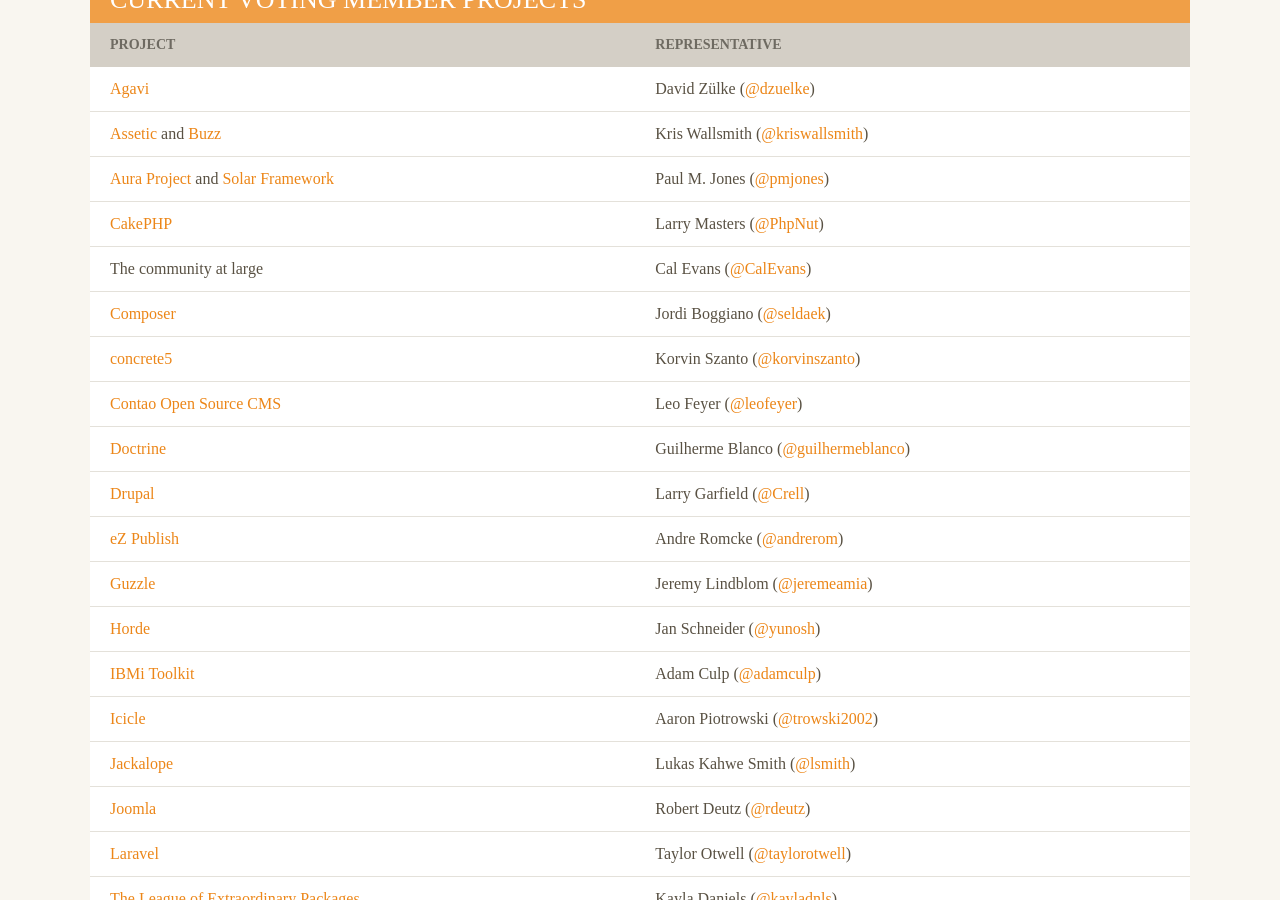
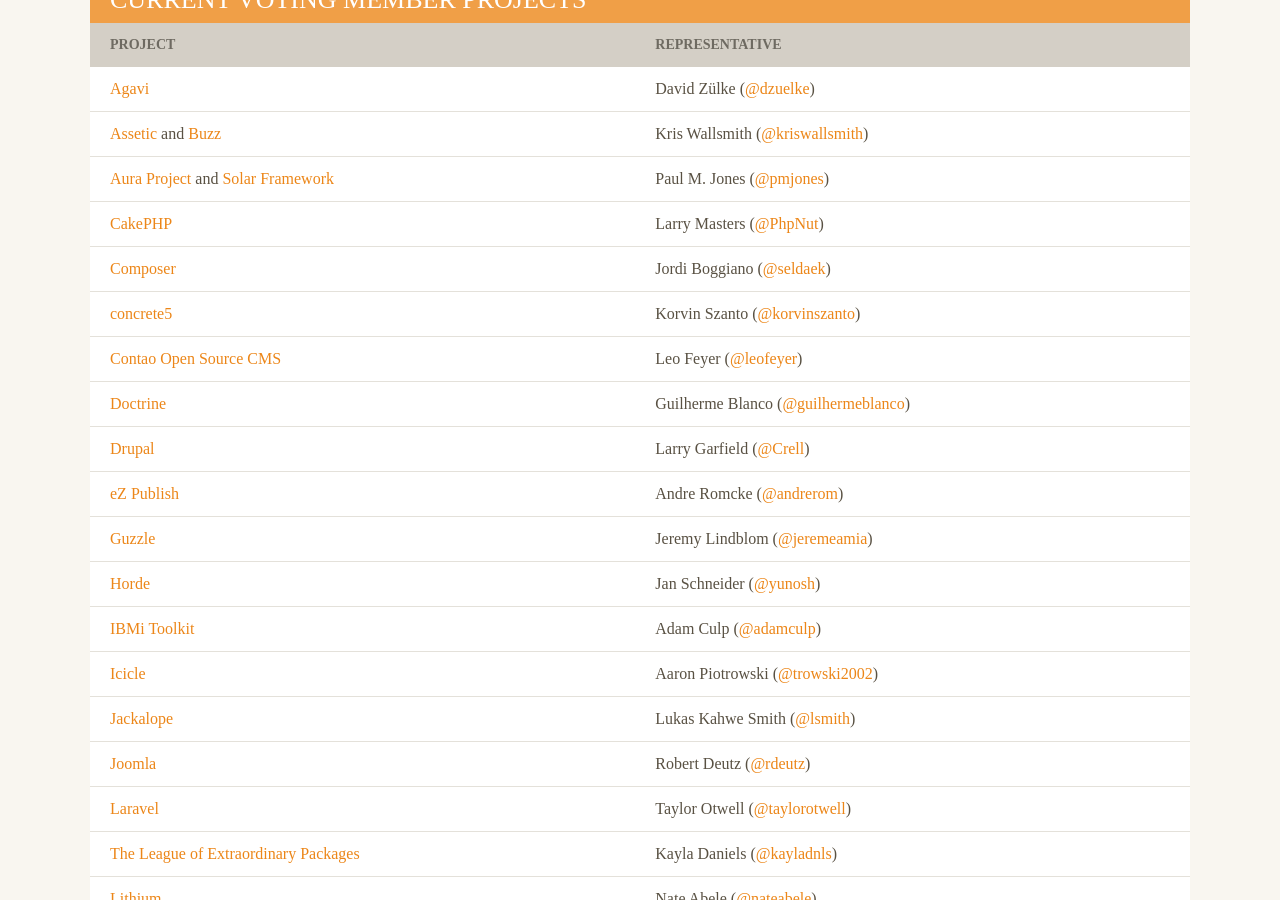
Before and after one commit to php-fig/www.php-fig.org, a Jekyll site: the page built from pages/members.html, in a window 1280 px wide and 900 px high, scrolled down 692 px. Built offline with Jekyll 4.4.1, drawn with Linux system fonts in a browser that asks for light colours; nearby versions of some CDN libraries; some web fonts are replaced; Markdown is read by kramdown in place of the engine named in the settings.

Commit message:
Unfortunately remove Cal from the list of members

```diff
--- a/pages/members.html
+++ b/pages/members.html
@@ -48,10 +48,6 @@ permalink: members/
         <tr>
             <td><a target="_blank" href="http://cakephp.org/">CakePHP</a></td>
             <td>Larry Masters (<a href="http://twitter.com/PhpNut/">@PhpNut</a>)</td>
-        </tr>
-        <tr>
-            <td>The community at large</td>
-            <td>Cal Evans (<a href="http://twitter.com/CalEvans/">@CalEvans</a>)</td>
         </tr>
         <tr>
             <td><a target="_blank" href="http://getcomposer.org/">Composer</a></td>
```
